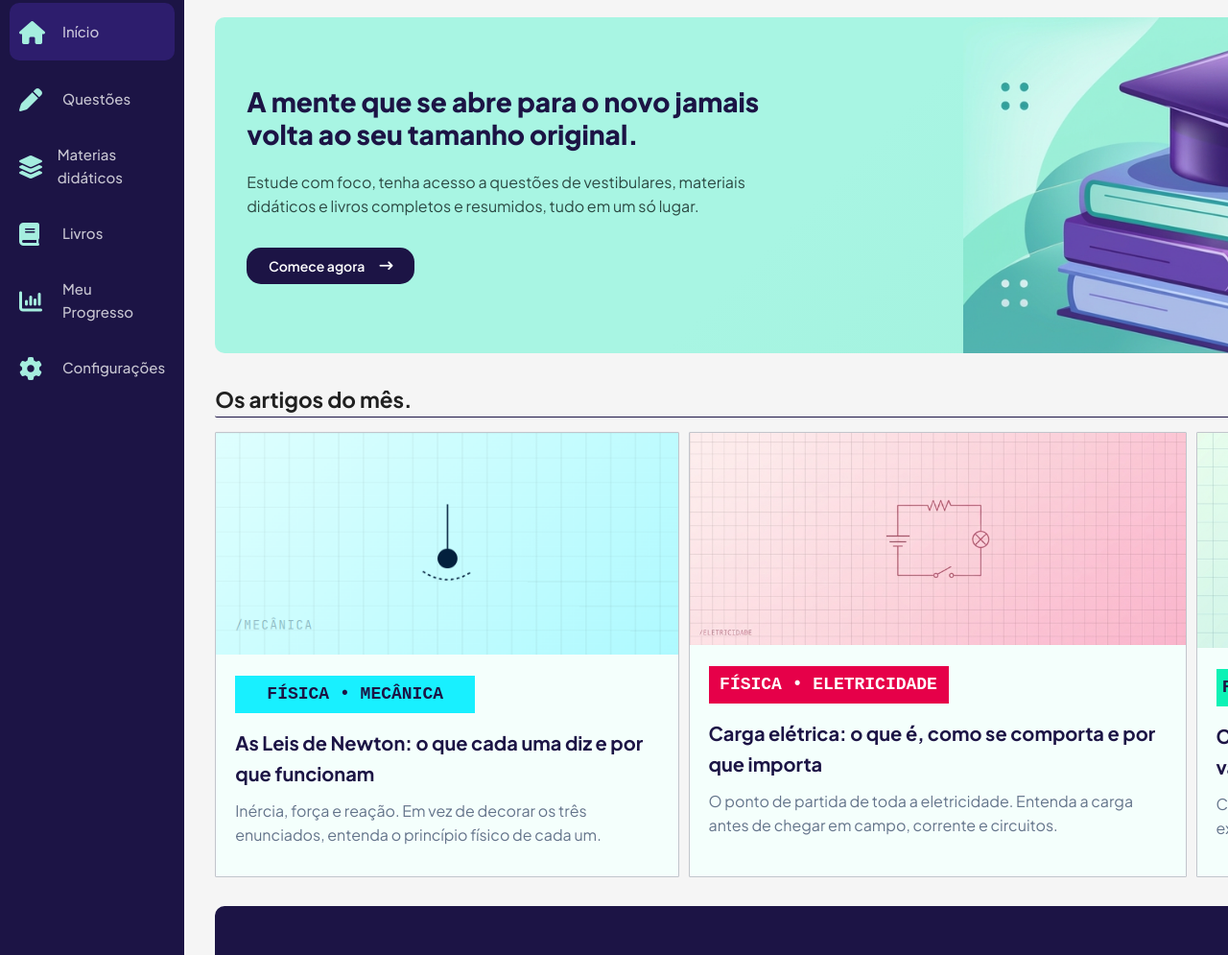
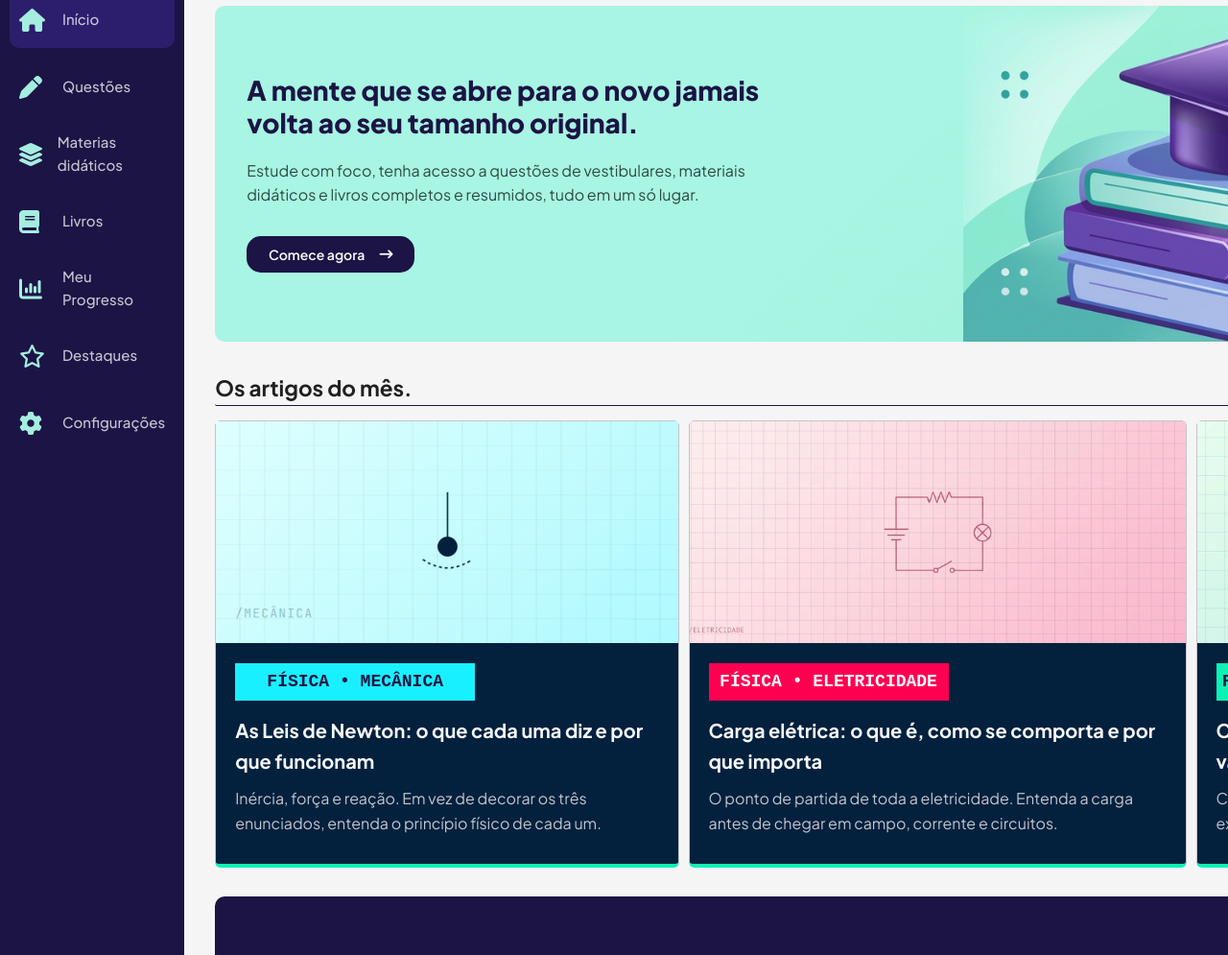
Before and after one commit to Kilogabu/Meta-Vestibular, a plain HTML site: page index.html in a window 1280 px wide. Shown: the part 123-1118 px from the top of the page at 96% size. Drawn offline with Linux system fonts and the light colour scheme; a web font is replaced by a local one.

Commit message:
second commit

```diff
--- a/index.html
+++ b/index.html
@@ -16,7 +16,7 @@
 
     <header>
         <div class="titulo">
-            <div class="nav-img">
+            <div class="header-img">
                 <img src="assets/metavestibular.png" class="logo-img">
             </div>
             <h1> Meta <span id="vestibular-word">Vestibular</span> </h1>
@@ -74,12 +74,20 @@
                     <p class="sidebar-text">Livros</p>
                 </a>
 
+
                 <a href="#" class="sidebar-interact" id="progresso">
                     <div class="sidebar-icons">
                         <i class="fa-solid fa-chart-column" class="sidebar-icon"></i>
                     </div>
                     <p class="sidebar-text">Meu Progresso</p>
 
+                </a>
+
+                <a href="#" class="sidebar-interact" id="destaques">
+                    <div class="sidebar-icons">
+                        <i class="fa-regular fa-star"></i>
+                    </div>
+                    <p class="sidebar-text">Destaques</p>
                 </a>
 
                 <a href="#" class="sidebar-interact" id="configuracoes">
@@ -178,7 +186,7 @@
                         <div class="fdc-inner">
 
                             <div class="fdc-left">
-                                <h2 id="fdc-h"><span class="hi-g">Estudar Física </span>de verdade antes da prova.</h2>
+                                <h2 id="fdc-h"><span class="hi-g">Estudar Física </span>&nbsp;&nbsp;&nbsp;de verdade antes da prova.</h2>
                                 <p>Toda a Física do ensino médio, do fenômeno à fórmula, com exercícios resolvidos passo a passo e o método "entender, não decorar" aplicado em problemas reais de prova.</p>
                             </div>
 
--- a/styles/style.css
+++ b/styles/style.css
@@ -16,7 +16,20 @@ html {
 
 :root {
     --bg-main: #F5F5F5;
+    --bg: #F8F9FC;
+    --card: #FFFFFF;
     --card-bluish-white: #f4fffc;
+    --ink: #03203D;
+    --ink-2: #37475E;
+    --muted: #667286;
+    --rule: #E2E6EE;
+    --rule-2: #D5DAE5;
+    --text-white: #ffffff;
+    --text-dark: #1c1445;
+    --text-muted: #64748b;
+    --placeholder: #ffffffbf;
+    --buttons-hover: #ffffff14;
+    --text-muted2: #2c4a43;
     --dark-purple: #1c1445;
     --card-purple: #241756;
     --card-purple-hover: #2d1d6d;
@@ -24,29 +37,13 @@ html {
     --accent-mint: #d2f5ee;
     --mint-dark: #a5eedf;
     --mint-text: #008775;
-    --text-white: #ffffff;
-    --text-dark: #1c1445;
-    --text-muted: #64748b;
-    --placeholder: #ffffffbf;
-    --buttons-hover: #ffffff14;
-    --text-muted2: #2c4a43;
     --smooth-border: #E2E6EE;
     --strong-cyan: #18F0FF;
-    --strong-red: #E60049;
+    --strong-red: #FF0051;
     --aqua-green: #0CF2B5;
-
-    --un-cyan: #18F0FF;
     --un-ink: #03203D;
     --un-purple: #6A00FF;
-    --un-mag: #FF0051;
     --un-yellow: #FFDD00;
-    --bg: #F8F9FC;
-    --card: #FFFFFF;
-    --ink: #03203D;
-    --ink-2: #37475E;
-    --muted: #667286;
-    --rule: #E2E6EE;
-    --rule-2: #D5DAE5;
     --sp-1: 4px;
     --sp-2: 8px;
     --sp-3: 12px;
@@ -102,7 +99,7 @@ header {
     display: flex;
     justify-content: space-between;
     align-items: center;
-    padding: 16px 32px;
+    padding: 10px 32px;
     color: var(--text-white);
     position: sticky;
     top: 0;
@@ -118,7 +115,7 @@ header {
     font-size: 12px;
 }
 
-.nav-img{
+.header-img{
     height: auto;
     width:100px;
 }
@@ -207,9 +204,9 @@ input:focus{
 }
 
 .nav-menu{
+    border-top: 2px solid var(--accent-mint);
     position: sticky;
-    top: 114px;
-    border-top: 2px solid var(--accent-mint);
+    top: 101px;
     width: 100%;
 }
 
@@ -292,7 +289,7 @@ input:focus{
 
 .img-container{
     height: 100%;
-    width: 500px; /* Largura desejada */
+    width: 500px;
 
 }
 
@@ -332,7 +329,6 @@ input:focus{
 }
 
 .articles-title{
-
     font-size: 15px;
     border-bottom: 1px solid var(--text-dark);
     border-radius: 2px;
@@ -346,9 +342,12 @@ input:focus{
 }
 
 .article-card{
-    border-radius: 1px;
-    border: 1px solid #c2c5cc;
-    background-color: var(--card-bluish-white);
+    border-radius: 6px;
+    border-right: 1px solid #c2c5cc;
+    border-left: 1px solid #c2c5cc;
+    border-top: 1px solid #c2c5cc;
+    border-bottom: 4px solid var(--aqua-green);
+    background-color: var(--un-ink);
     transition: transform 0.3s;
 }
 
@@ -358,10 +357,12 @@ input:focus{
     box-shadow: 0 10px 15px 0 rgba(0,0,0,0.1);
 }
 
-.article-image{
+.article-image img{
     width: 100%;
-    height: auto;
-
+    height: 231px;
+    object-fit: cover;
+    top: 0;
+    left: 0;
 }
 
 .article-topic{
@@ -407,11 +408,11 @@ input:focus{
 
 .article-text h2{
     font-size: 20px;
-    color: var(--text-dark);
+    color: var(--bg);
 }
 
 .article-text p{
-    color: var(--text-muted);
+    color: var(--placeholder);
 }
 
 
@@ -461,7 +462,7 @@ input:focus{
     font-size: 48px;
     color: var(--text-white);
     line-height: 1.05;
-    width: 100%;
+
 }
 
 .fdc-left p {
@@ -475,6 +476,7 @@ input:focus{
     border-left: 4px solid var(--mint-dark);
     padding: var(--sp-6);
     width: 500px;
+    border-radius: 6px;
 }
 
 .fdc-left,
@@ -512,13 +514,8 @@ input:focus{
     font-size: 12px;
     letter-spacing: .1em;
     text-transform: uppercase;
-    color: var(--mint-dark);
+    color: var(--aqua-green);
     font-weight: 700;
-}
-
-
-.fdc-when-hr {
-    font-weight: 600;
 }
 
 .fdc-card h3 {
@@ -554,7 +551,7 @@ input:focus{
 }
 
 .fdc-btn:hover {
-    background: var(--un-cyan);
+    background: var(--strong-cyan);
     transform: translateY(-1px);
 }
 
```
